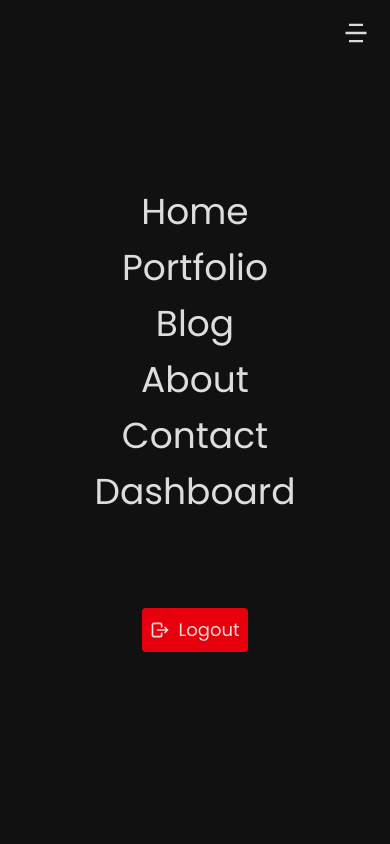
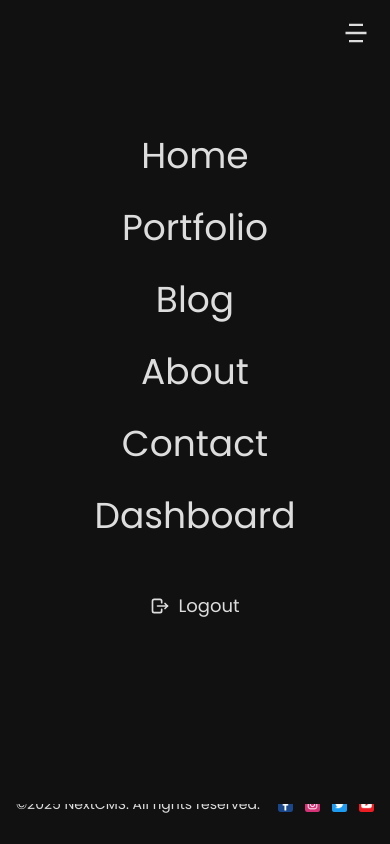
Before and after one commit to harsh-devjs/next-cms, a Next.js app: page / in a window 390 px wide. Both pictures are taken after a click on the icon 356 px from the left and 33 px from the top of the page. Built offline with nearby package versions, Linux system fonts and the light colour scheme.

Commit message:
fixed mobile nav

```diff
--- a/src/components/Navbar.jsx
+++ b/src/components/Navbar.jsx
@@ -66,13 +66,13 @@
         <RiMenu5Fill onClick={toggleMenu} size={28} className='md:hidden absolute z-50 right-1 top-[19px]' />
 
         {/* SMALL SCREEN - MENU */}
-        {menuOpen && <div className="flex flex-col w-full h-screen bg-[#111] items-center justify-center gap-4 absolute left-0 top-0 z-10 text-4xl">
+        {menuOpen && <div className="flex flex-col w-full h-screen bg-[#111] items-center justify-center gap-8 absolute left-0 top-0 z-10 text-4xl -mt-10">
           {links.map(link => (
             <Link href={link.href} key={link.id} onClick={()=>setMenuOpen(false)}>
               {link.title}
             </Link>
           ))}
-          <button className="p-2 bg-red-600 rounded text-lg mt-20 flex items-center gap-2 ">
+          <button className="p-2 rounded text-lg mt-4 flex items-center gap-2 ">
             <TbLogout size={20} />
             Logout
           </button>
```
